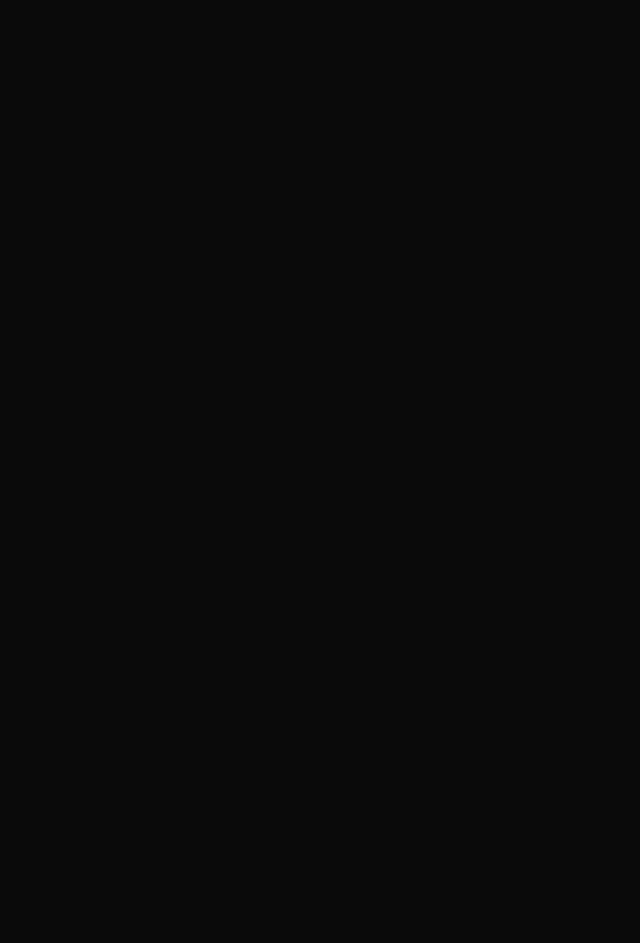
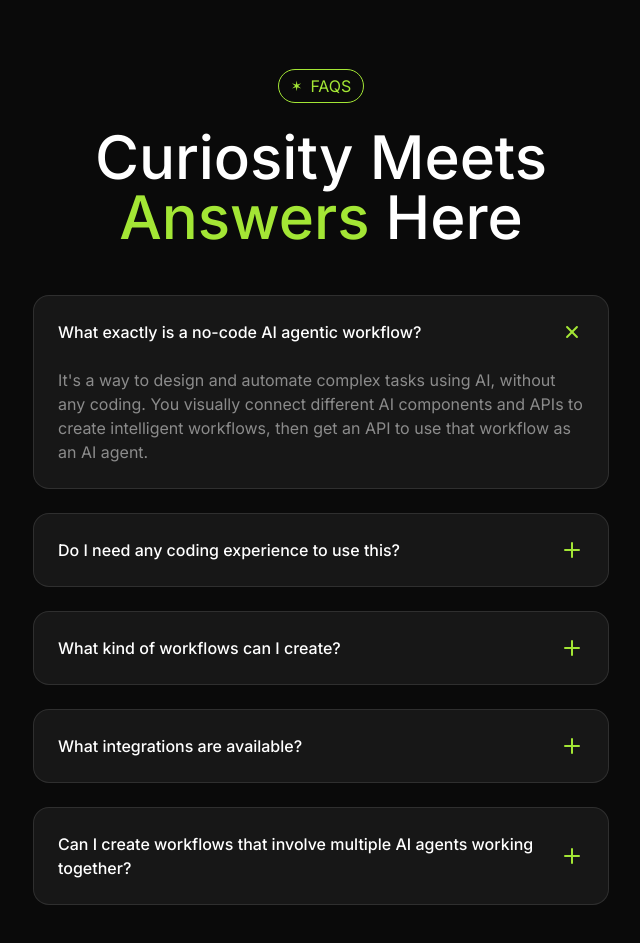
Before and after one commit to FloStateAI2802/flostate-landing_page, a Next.js app: page / in a window 1280 px wide. Shown: the part 3880-4823 px from the top of the page, without its empty margins (319-959 px from the left). Before the commit the page ends 3853 px from the top, so only its background shows below. Built offline with nearby package versions, Linux system fonts and the light colour scheme.

Commit message:
ADD: Created static version of FAQ section

```diff
--- a/src/app/page.tsx
+++ b/src/app/page.tsx
@@ -1,3 +1,4 @@
+import Faqs from "@/sections/Faqs";
 import Features from "@/sections/Features";
 import Hero from "@/sections/Hero";
 import Integrations from "@/sections/Integrations";
@@ -14,6 +15,7 @@ export default function Home() {
             <Introduction />
             <Features />
             <Integrations />
+            <Faqs />
         </>
     );
 }
--- a/src/sections/Faqs.tsx
+++ b/src/sections/Faqs.tsx
@@ -1,26 +1,83 @@
+import Tag from "@/components/Tag";
+import { twMerge } from "tailwind-merge";
+
 const faqs = [
     {
-        question: "How is Layers different from other design tools?",
-        answer: "Unlike traditional design tools, Layers prioritizes speed and simplicity without sacrificing power. Our intelligent interface adapts to your workflow, reducing clicks and keeping you in your creative flow.",
+        question: "What exactly is a no-code AI agentic workflow?",
+        answer: "It's a way to design and automate complex tasks using AI, without any coding. You visually connect different AI components and APIs to create intelligent workflows, then get an API to use that workflow as an AI agent.",
     },
     {
-        question: "Is there a learning curve?",
-        answer: "Layers is designed to feel intuitive from day one. Most designers are productive within hours, not weeks. We also provide interactive tutorials and comprehensive documentation to help you get started.",
+        question: "Do I need any coding experience to use this?",
+        answer: "Absolutely not! Our platform is designed for everyone, regardless of technical background. You build workflows using a drag-and-drop interface, no code required.",
     },
     {
-        question: "How do you handle version control?",
-        answer: "Every change in Layers is automatically saved and versioned. You can review history, restore previous versions, and create named versions for important milestones.",
+        question: "What kind of workflows can I create?",
+        answer: "The possibilities are endless!  Automate data entry, personalize customer experiences, analyze market trends, generate content, and much more. If you can dream it, you can likely build it.",
     },
     {
-        question: "Can I work offline?",
-        answer: "Yes! Layers includes a robust offline mode. Changes sync automatically when you're back online, so you can keep working anywhere.",
+        question: "What integrations are available? ",
+        answer: "We offer a growing library of integrations with popular tools and services, allowing you to connect your AI agents to the data and platforms you already use. Check our integrations section for the latest additions.",
     },
     {
-        question: "How does Layers handle collaboration?",
-        answer: "Layers is built for collaboration. You can invite team members to your projects, share feedback, and work together in real-time.",
+        question:
+            "Can I create workflows that involve multiple AI agents working together?",
+        answer: "Yes! Our platform supports complex workflows with multiple AI agents collaborating seamlessly. We offer 'Teams' which are groups of agents designed to work together on specific tasks. This allows you to orchestrate sophisticated, multi-agent interactions and achieve more complex automation goals.",
     },
 ];
 
 export default function Faqs() {
-    return <div>Faqs</div>;
+    const selectedIndex = 0;
+
+    return (
+        <section className="py-24">
+            <div className="container">
+                <div className="flex justify-center">
+                    <Tag>Faqs</Tag>
+                </div>
+                <h2 className="text-6xl text-center font-medium mt-6 max-w-xl mx-auto">
+                    Curiosity Meets{" "}
+                    <span className="text-lime-400">Answers</span> Here
+                </h2>
+                <div className="mt-12 flex flex-col gap-6 max-w-xl mx-auto">
+                    {faqs.map((faq, faqIndex) => (
+                        <div
+                            key={faq.question}
+                            className="bg-neutral-900 rounded-2xl border border-white/10 p-6"
+                        >
+                            <div className="flex justify-between items-center">
+                                <h3 className="font-medium">{faq.question}</h3>
+                                <svg
+                                    xmlns="http://www.w3.org/2000/svg"
+                                    width="24"
+                                    height="24"
+                                    viewBox="0 0 24 24"
+                                    fill="none"
+                                    stroke="currentColor"
+                                    strokeWidth="2"
+                                    strokeLinecap="round"
+                                    strokeLinejoin="round"
+                                    className={twMerge(
+                                        "feather feather-plus text-lime-400 flex-shrink-0",
+                                        selectedIndex === faqIndex &&
+                                            "rotate-45"
+                                    )}
+                                >
+                                    <line x1="12" y1="5" x2="12" y2="19"></line>
+                                    <line x1="5" y1="12" x2="19" y2="12"></line>
+                                </svg>
+                            </div>
+                            <div
+                                className={twMerge(
+                                    "mt-6",
+                                    selectedIndex !== faqIndex && "hidden"
+                                )}
+                            >
+                                <p className="text-white/50">{faq.answer}</p>
+                            </div>
+                        </div>
+                    ))}
+                </div>
+            </div>
+        </section>
+    );
 }
```
